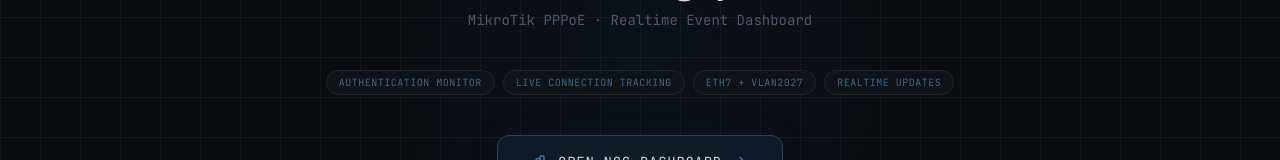
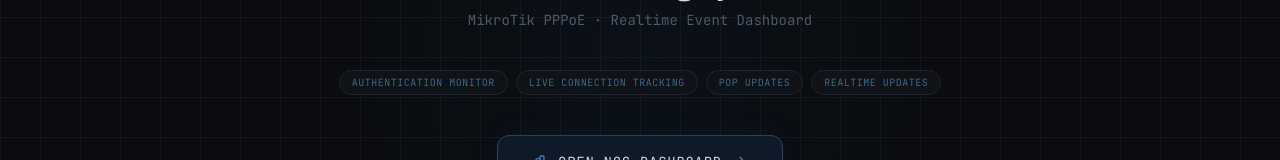
Before and after one commit to gwsweb/noclog-gws, a Next.js app: page / in a window 1280 px wide. Shown: the part 343-503 px from the top of the page. Built offline with nearby package versions, Linux system fonts and the light colour scheme.

Commit message:
Update page.tsx

```diff
--- a/app/page.tsx
+++ b/app/page.tsx
@@ -44,7 +44,7 @@
           {[
             "Authentication Monitor",
             "Live Connection Tracking",
-            "ETH7 + VLAN2027",
+            "PoP Updates",
             "Realtime Updates",
           ].map(f => (
             <span key={f}
```
